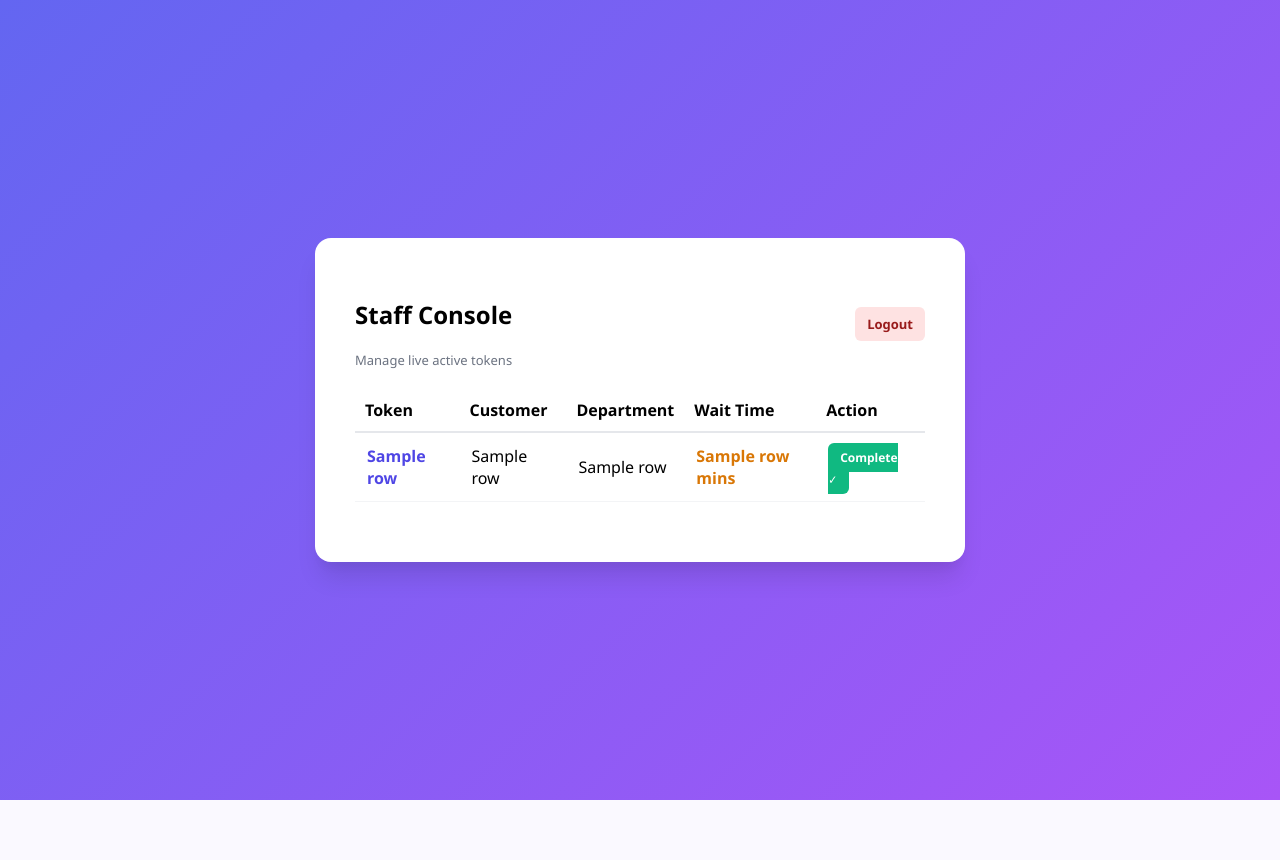
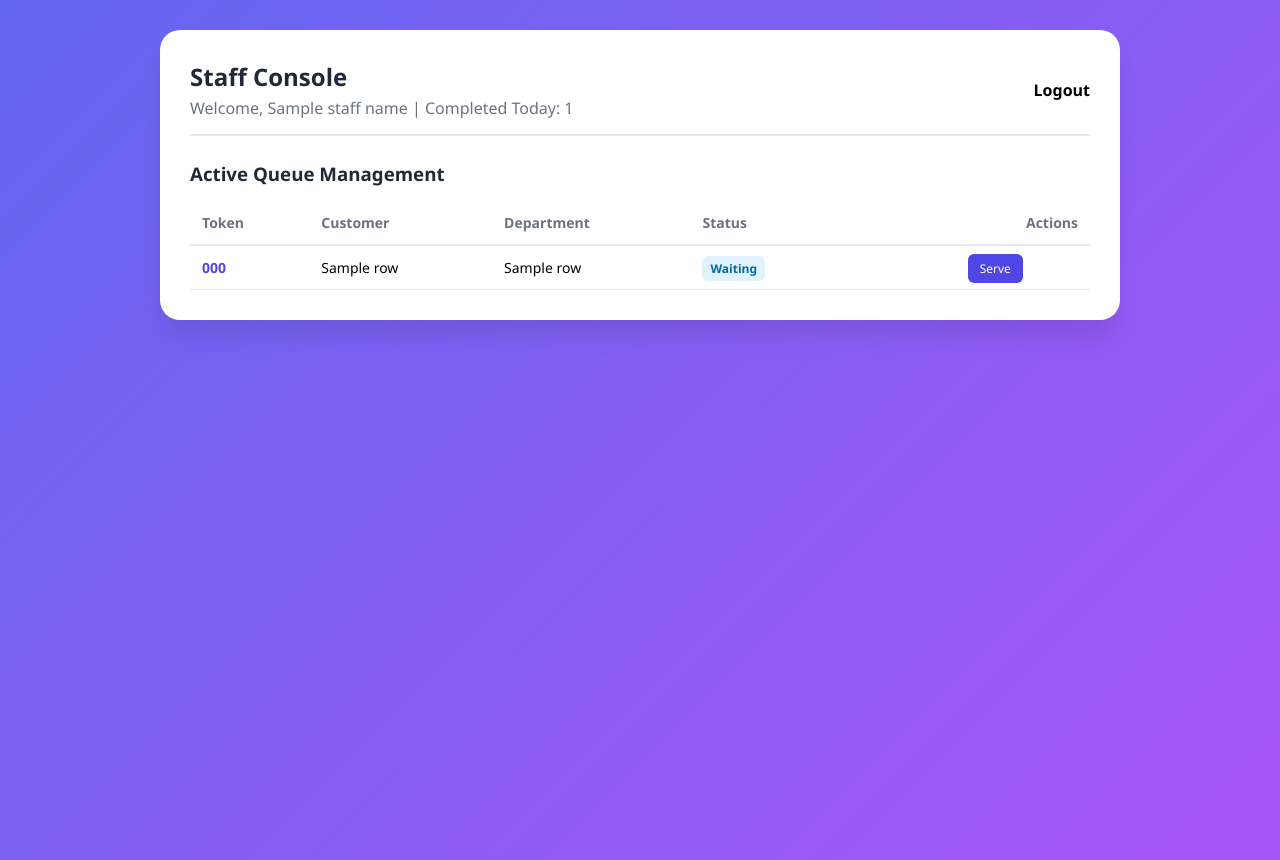
Before and after one commit to shona290/queue-system, a Python web app: template templates/staff.html in a window 1280 px wide. Before the commit the page ends 800 px from the top, so only its background shows below. Run offline with Jinja, Linux system fonts and the light colour scheme; the template is opened without the code that fills it: most values are stand-ins (such as "Sample title", 1, 10 or a date in 2020).

Commit message:
Implement Phase 5 staff dashboard counter operations and token actions

```diff
--- a/templates/staff.html
+++ b/templates/staff.html
@@ -2,46 +2,61 @@
 <html lang="en">
 <head>
     <meta charset="UTF-8">
-    <title>Staff Console</title>
+    <title>Staff Console - SmartQueue</title>
     <link rel="stylesheet" href="{{ url_for('static', filename='style.css') }}">
 </head>
-<body>
-    <div class="portal-card" style="max-width: 650px;">
-        <div style="display: flex; justify-content: space-between; align-items: center; margin-bottom: 20px;">
+<body style="display: block; padding: 30px;">
+    <div style="max-width: 900px; margin: 0 auto; background: var(--card-bg); padding: 30px; border-radius: 20px; box-shadow: 0 20px 25px -5px rgba(0,0,0,0.1);">
+        <div style="display: flex; justify-content: space-between; align-items: center; border-bottom: 2px solid var(--border-color); padding-bottom: 15px; margin-bottom: 25px;">
             <div>
-                <h2>Staff Console</h2>
-                <p style="margin:0; font-size:13px; color:#6b7280;">Manage live active tokens</p>
+                <h2 style="margin: 0; color: var(--text-main);">Staff Console</h2>
+                <p style="margin: 4px 0 0 0; color: var(--text-muted);">Welcome, {{ staff_name }} | Completed Today: {{ completed_count }}</p>
             </div>
-            <a href="/logout" style="background: #fee2e2; color: #991b1b; padding: 8px 12px; border-radius: 6px; text-decoration: none; font-size: 13px; font-weight: 600;">Logout</a>
+            <a href="/logout" style="color: var(--error); font-weight: 600; text-decoration: none;">Logout</a>
         </div>
 
+        <h3 style="color: var(--text-main); margin-bottom: 15px;">Active Queue Management</h3>
+
         {% if waiting %}
-        <table style="width: 100%; border-collapse: collapse; margin-bottom: 20px;">
+        <div style="overflow-x: auto;">
+            <table style="width: 100%; border-collapse: collapse; text-align: left;">
                 <thead>
-                <tr style="border-bottom: 2px solid #e5e7eb; text-align: left;">
-                    <th style="padding: 10px;">Token</th>
-                    <th style="padding: 10px;">Customer</th>
-                    <th style="padding: 10px;">Department</th>
-                    <th style="padding: 10px;">Wait Time</th>
-                    <th style="padding: 10px;">Action</th>
+                    <tr style="border-bottom: 2px solid var(--border-color); color: var(--text-muted); font-size: 14px;">
+                        <th style="padding: 12px;">Token</th>
+                        <th style="padding: 12px;">Customer</th>
+                        <th style="padding: 12px;">Department</th>
+                        <th style="padding: 12px;">Status</th>
+                        <th style="padding: 12px; text-align: right;">Actions</th>
                     </tr>
                 </thead>
                 <tbody>
                     {% for row in waiting %}
-                <tr style="border-bottom: 1px solid #f3f4f6;">
-                    <td style="padding: 12px; font-weight: bold; color: #4f46e5;">{{ row[1] }}</td>
-                    <td style="padding: 12px;">{{ row[2] }}</td>
-                    <td style="padding: 12px;">{{ row[3] }}</td>
-                    <td style="padding: 12px; color: #d97706; font-weight: 600;">{{ row[4] }} mins</td>
+                    <tr style="border-bottom: 1px solid var(--border-color); font-size: 14px;">
+                        <td style="padding: 12px; font-weight: 700; color: var(--primary);">{{ row.token_code }}</td>
+                        <td style="padding: 12px;">{{ row.customer_name }}</td>
+                        <td style="padding: 12px;">{{ row.counter_name }}</td>
                         <td style="padding: 12px;">
-                        <a href="/complete/{{ row[0] }}" style="background: #10b981; color: white; padding: 6px 12px; border-radius: 6px; text-decoration: none; font-size: 12px; font-weight: 600;">Complete ✓</a>
+                            <span style="padding: 4px 8px; border-radius: 6px; font-size: 12px; font-weight: 600; background: {% if row.status == 'Serving' %}#d1fae5; color: #065f46{% elif row.status == 'On_Hold' %}#fef3c7; color: #92400e{% else %}#e0f2fe; color: #0369a1{% endif %};">
+                                {{ row.status }}
+                            </span>
+                        </td>
+                        <td style="padding: 12px; text-align: right;">
+                            {% if row.status == 'Waiting' %}
+                            <a href="/staff/action/serve/{{ row.id }}" style="background: var(--primary); color: white; padding: 6px 12px; border-radius: 6px; text-decoration: none; font-size: 12px; margin-right: 4px;">Serve</a>
+                            {% endif %}
+                            {% if row.status == 'Serving' %}
+                            <a href="/staff/action/complete/{{ row.id }}" style="background: var(--success); color: white; padding: 6px 12px; border-radius: 6px; text-decoration: none; font-size: 12px; margin-right: 4px;">Complete</a>
+                            <a href="/staff/action/hold/{{ row.id }}" style="background: var(--warning); color: white; padding: 6px 12px; border-radius: 6px; text-decoration: none; font-size: 12px; margin-right: 4px;">Hold</a>
+                            {% endif %}
+                            <a href="/staff/action/skip/{{ row.id }}" style="background: var(--error); color: white; padding: 6px 12px; border-radius: 6px; text-decoration: none; font-size: 12px;">Skip</a>
                         </td>
                     </tr>
                     {% endfor %}
                 </tbody>
             </table>
+        </div>
         {% else %}
-        <p style="text-align: center; color: #6b7280; padding: 30px 0;">No active customers waiting in the queue.</p>
+        <p style="color: var(--text-muted); text-align: center; padding: 30px;">No customers currently waiting in the queue.</p>
         {% endif %}
     </div>
 </body>
```
Also changed, not shown: app.py (+28 -30 lines). Lines whose indentation alone changed are shown as unchanged.
